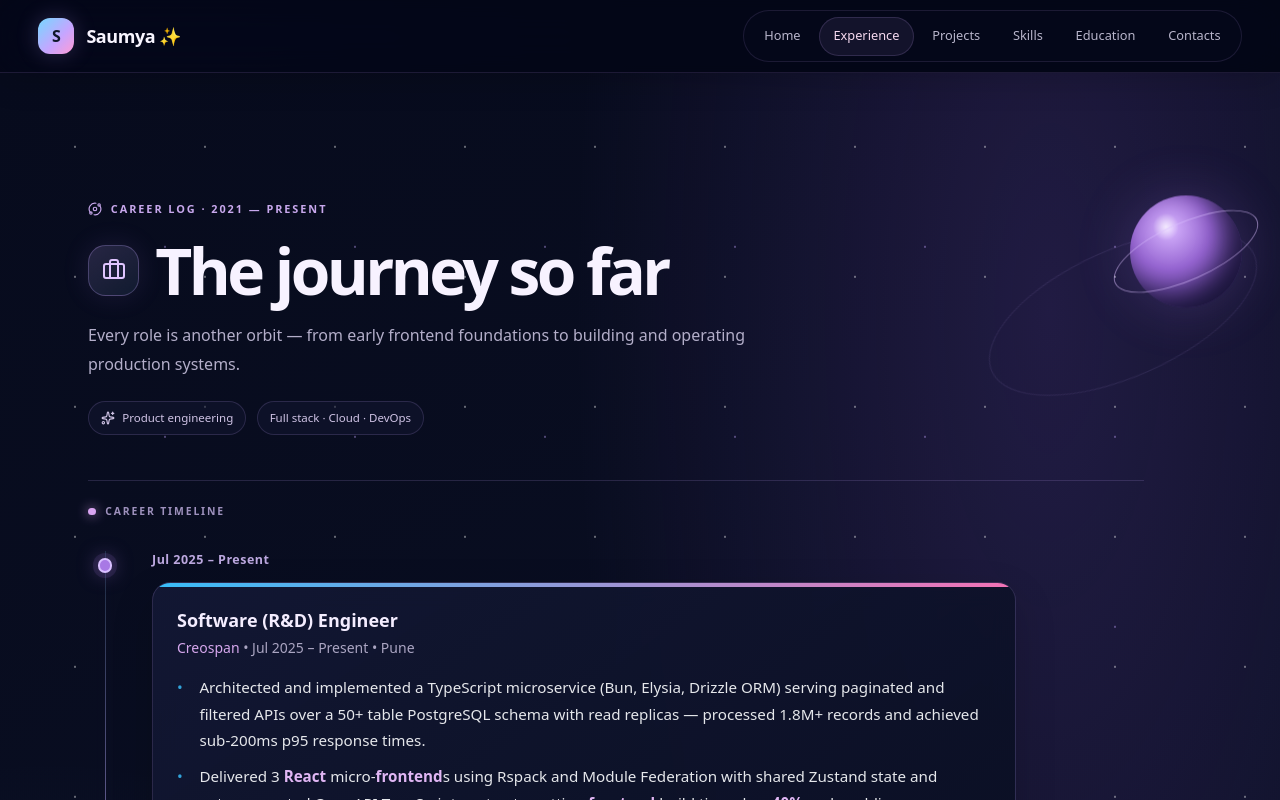
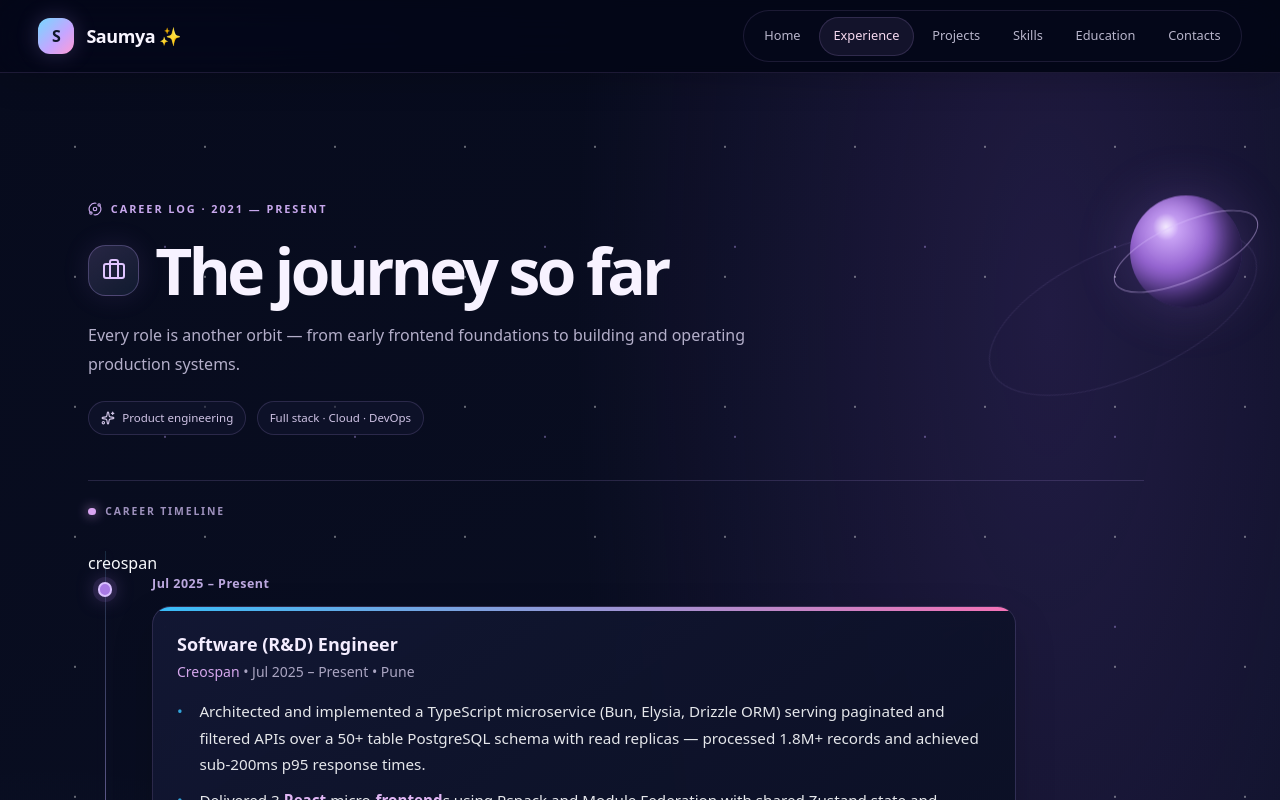
Before and after one commit to saumyasrivastava08/saumya-srivastava, a Next.js app: page /experience in a window 1280 px wide. Shown: the top 800 px of the page. Built offline with nearby package versions, Linux system fonts and the light colour scheme.

Commit message:
Track the active role with a planet on the timeline

```diff
--- a/components/shared/Timeline.tsx
+++ b/components/shared/Timeline.tsx
@@ -1,7 +1,7 @@
 "use client";
 
 import { motion } from "framer-motion";
-import React from "react";
+import React, { useEffect, useState } from "react";
 
 interface TimelineEntry {
   key?: string;
@@ -15,6 +15,24 @@ interface TimelineProps {
 }
 
 export default function Timeline({ entries }: TimelineProps) {
+  const experienceEntries = entries.filter((entry) => entry.id);
+  const [activeExperience, setActiveExperience] = useState(experienceEntries[0]?.id ?? "");
+
+  useEffect(() => {
+    if (experienceEntries.length === 0) return;
+    const observer = new IntersectionObserver(
+      (observations) => {
+        const visible = observations
+          .filter((observation) => observation.isIntersecting)
+          .sort((a, b) => b.intersectionRatio - a.intersectionRatio)[0];
+        if (visible?.target.id) setActiveExperience(visible.target.id);
+      },
+      { rootMargin: "-38% 0px -48% 0px", threshold: [0, 0.15, 0.35, 0.6] }
+    );
+    const items = document.querySelectorAll(".cosmic-experience-page .timeline-item[id]");
+    items.forEach((item) => observer.observe(item));
+    return () => observer.disconnect();
+  }, []);
   const fadeUp = {
     hidden: { opacity: 0, y: 24 },
     show: (i = 0) => ({
@@ -34,6 +52,13 @@ export default function Timeline({ entries }: TimelineProps) {
         transition={{ duration: 0.8, ease: "easeOut" }}
         style={{ transformOrigin: "top" }}
       />
+
+      {experienceEntries.length > 0 && (
+        <div className="timeline-scroll-planet" aria-live="polite">
+          <span className="timeline-scroll-planet-ring" />
+          <span className="timeline-scroll-planet-label">{activeExperience.replace(/-/g, " ")}</span>
+        </div>
+      )}
 
       {entries.map((entry, idx) => (
         <motion.div
```
